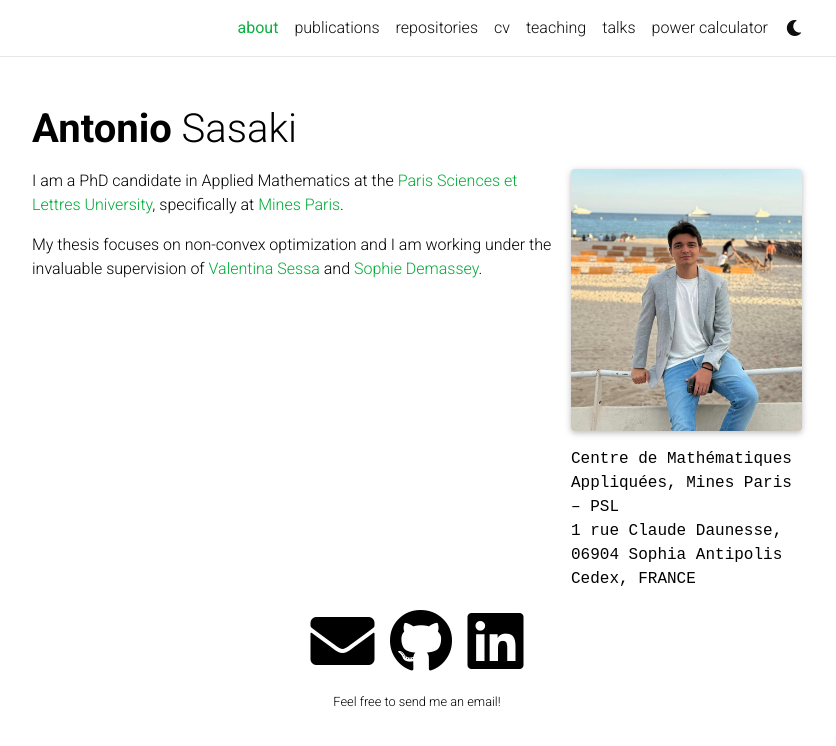
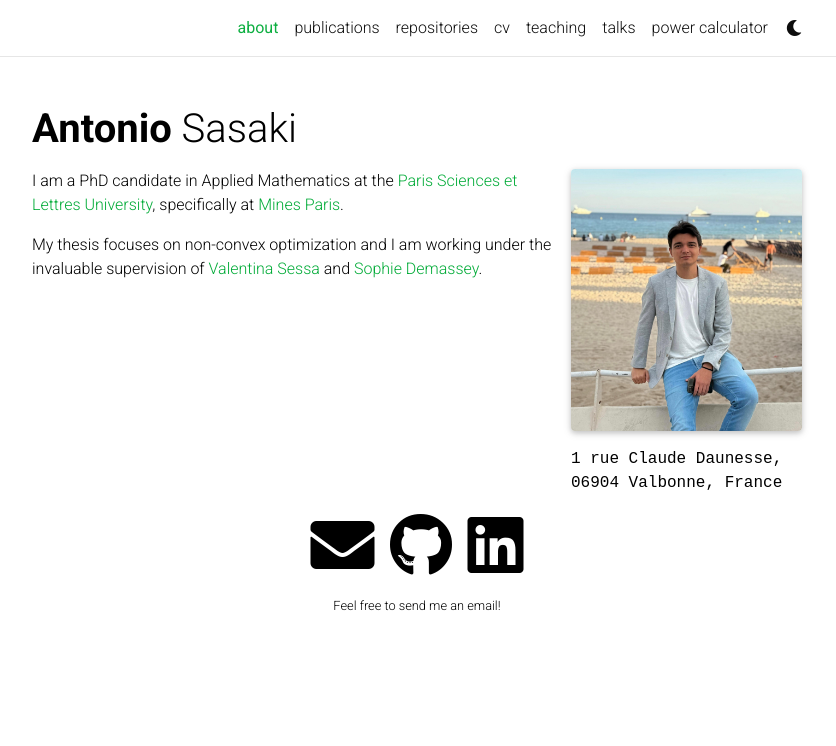
Before and after one commit to antoniosasaki/antoniosasaki.github.io, a Jekyll site: the page built from _pages/about.md, in a window 1280 px wide. Shown: the top 746 px of the page, without its empty margins (223-1059 px from the left). Built offline with Jekyll 4.4.1, drawn with Linux system fonts in a browser that asks for light colours; full-size pictures stand in for the smaller copies a plugin makes; comment, search, counter and statistics services are not loaded; a style sheet for code colours, icons or effects is not loaded.

Commit message:
Update address in about page

```diff
--- a/_pages/about.md
+++ b/_pages/about.md
@@ -8,8 +8,7 @@ profile:
   image: prof_pic.jpg
   image_circular: false # crops the image to make it circular
   address: >
-    <p>Centre de Mathématiques Appliquées, Mines Paris – PSL</p>
-    <p>1 rue Claude Daunesse, 06904 Sophia Antipolis Cedex, FRANCE</p>
+    <p>1 rue Claude Daunesse, 06904 Valbonne, France</p>
 
 news: false  # includes a list of news items
 selected_papers: false # includes a list of papers marked as "selected={true}"
```
